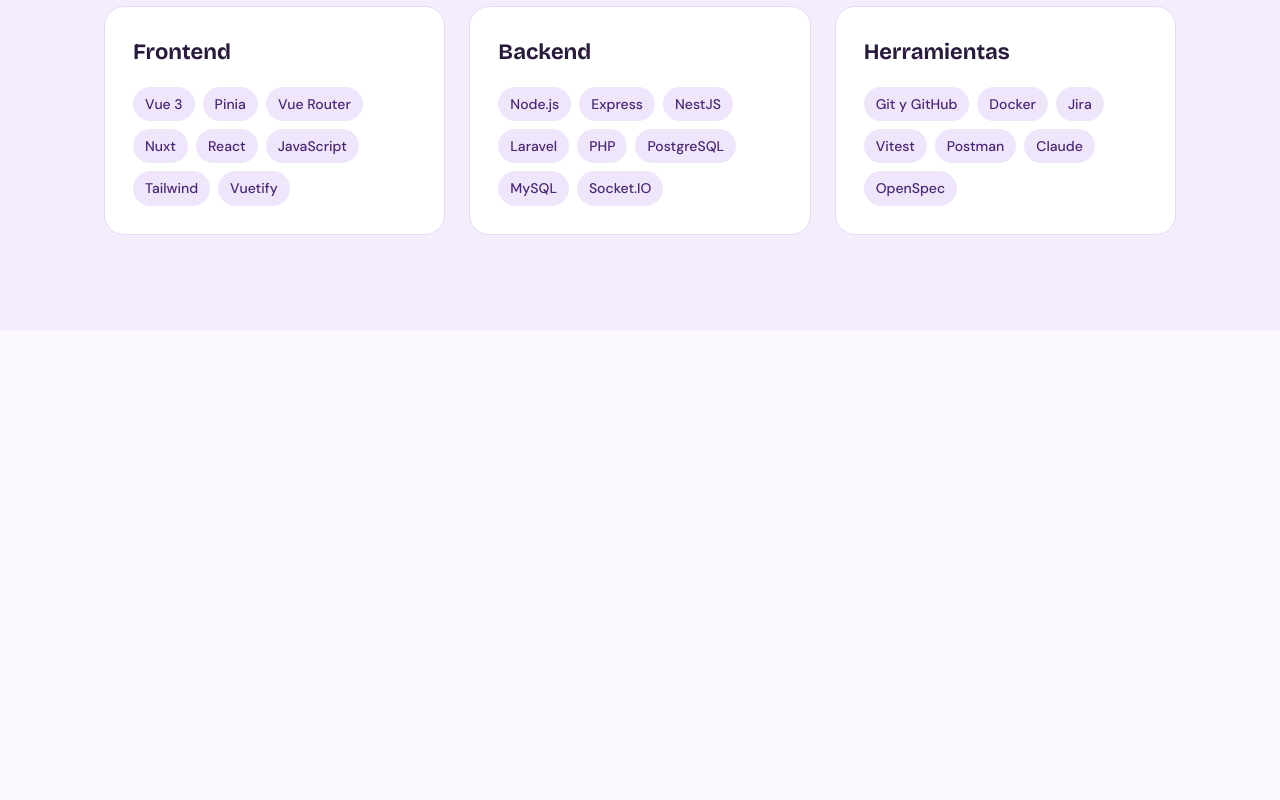
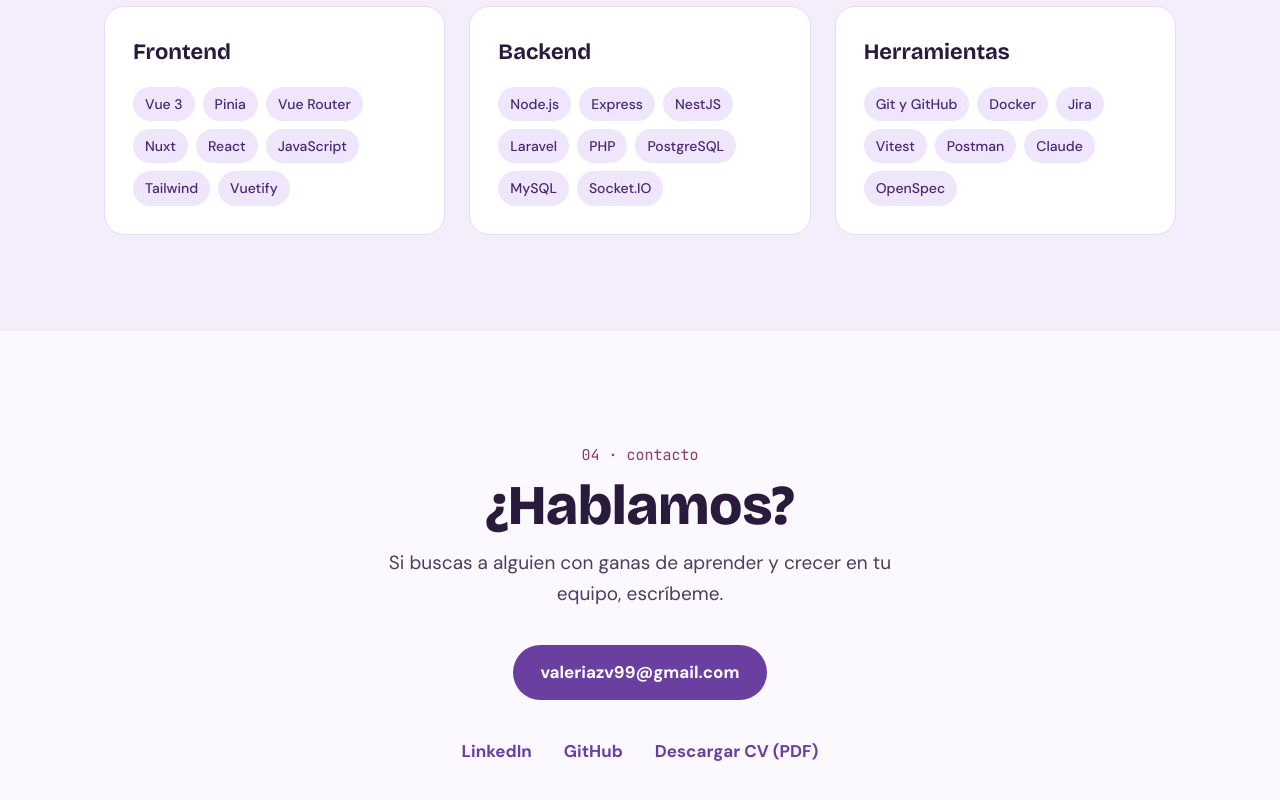
Before and after one commit to valeriazv99/portfolio, a Vue app: page / in a window 1280 px wide. Shown: the part 2795-3595 px from the top of the page. Before the commit the page ends 3126 px from the top, so only its background shows below. Built offline with nearby package versions, Linux system fonts and the light colour scheme.

Commit message:
feat: añade la sección de contacto y el pie de página

```diff
--- a/src/App.vue
+++ b/src/App.vue
@@ -4,6 +4,7 @@
 import ProjectsSection from "./components/ProjectsSection.vue";
 import AboutSection from "./components/AboutSection.vue";
 import StackSection from "./components/StackSection.vue";
+import ContactSection from "./components/ContactSection.vue";
 </script>
 
 <template>
@@ -13,5 +14,7 @@
     <ProjectsSection />
     <AboutSection />
     <StackSection />
+    <ContactSection />
   </main>
+  <SiteFooter />
 </template>
--- /dev/null
+++ b/src/components/ContactSection.vue
@@ -0,0 +1,75 @@
+<script setup>
+const links = [
+  {
+    label: "LinkedIn",
+    href: "https://www.linkedin.com/in/valeria-zavaleta-vasquez",
+  },
+  { label: "GitHub", href: "https://github.com/valeriazv99" },
+];
+</script>
+
+<template>
+  <section id="contacto" class="contact">
+    <p class="section-kicker">04 · contacto</p>
+    <h2 class="section-title contact-title">¿Hablamos?</h2>
+    <p class="contact-intro">
+      Si buscas a alguien con ganas de aprender y crecer en tu equipo,
+      escríbeme.
+    </p>
+
+    <a href="mailto:valeriazv99@gmail.com" class="btn btn-primary"
+      >valeriazv99@gmail.com</a
+    >
+
+    <ul class="contact-links">
+      <li v-for="link in links" :key="link.href">
+        <a :href="link.href" target="_blank" rel="noopener">{{ link.label }}</a>
+      </li>
+      <li>
+        <a href="/cv.pdf" download>Descargar CV (PDF)</a>
+      </li>
+    </ul>
+  </section>
+</template>
+
+<style scoped>
+.contact {
+  max-width: 1120px;
+  margin: 0 auto;
+  padding: 112px 24px;
+  text-align: center;
+}
+
+.contact-title {
+  font-size: clamp(40px, 6vw, 56px);
+}
+
+.contact-intro {
+  max-width: 520px;
+  margin: 0 auto 36px;
+  font-size: 19px;
+  color: var(--color-text);
+}
+
+.contact-links {
+  list-style: none;
+  margin: 28px 0 0;
+  padding: 0;
+  display: flex;
+  flex-wrap: wrap;
+  justify-content: center;
+  gap: 12px 32px;
+}
+
+.contact-links a {
+  display: inline-block;
+  padding: 10px 0;
+  font-weight: 700;
+  color: var(--color-primary);
+  text-decoration: none;
+}
+
+.contact-links a:hover {
+  color: var(--color-primary-dark);
+}
+</style>
```
Also changed, not shown: src/components/SiteFooter.vue (added, +34 -0 lines).
